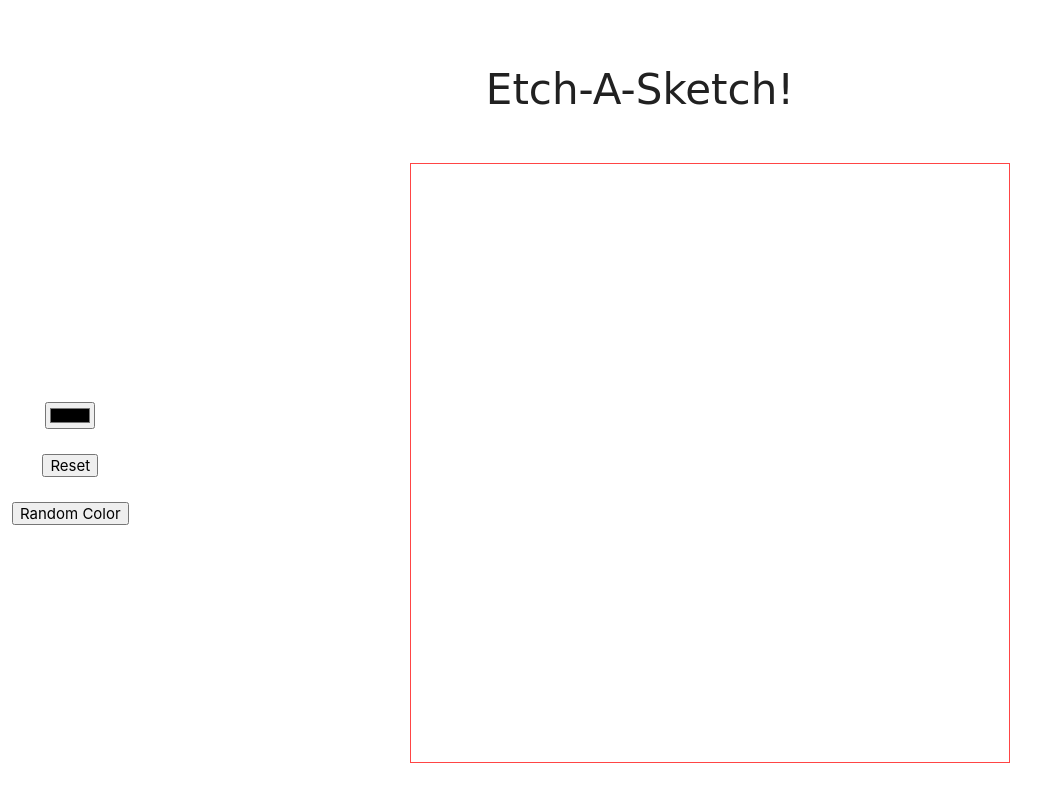
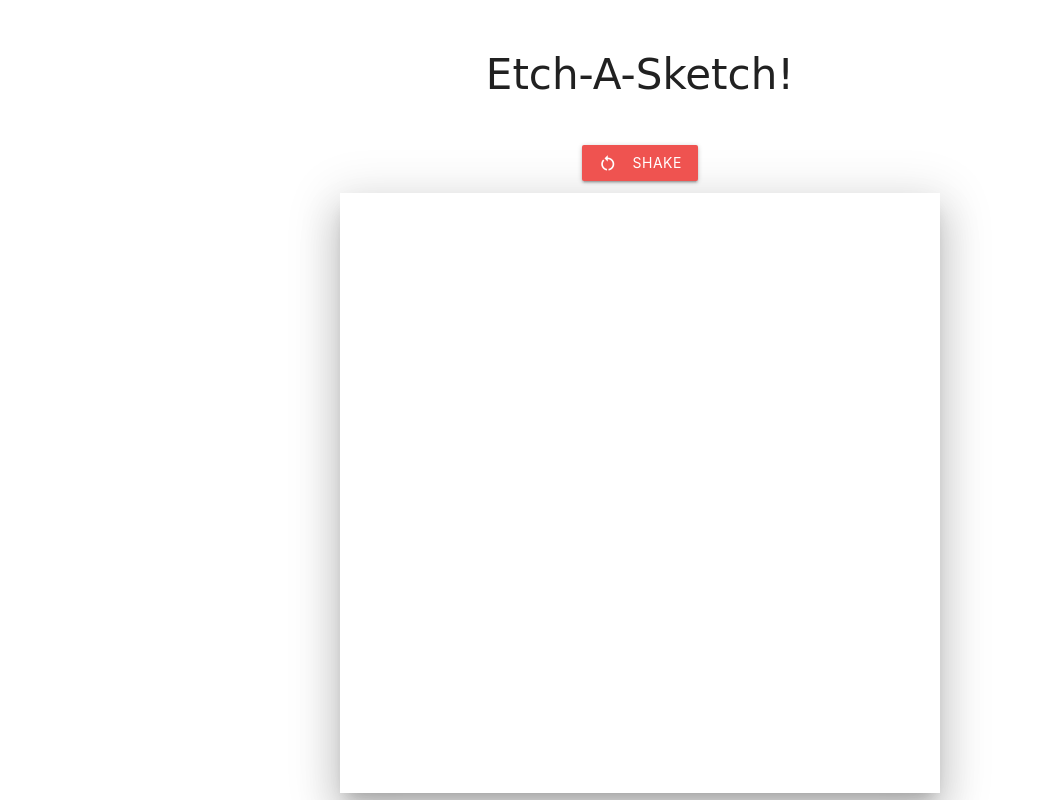
Before and after one commit to mattg1243/top-etchasketch, a plain HTML site: page index.html in a window 1280 px wide. Shown: the whole page, without its empty margins (0-1061 px from the left). Drawn offline with nearby package versions, Linux system fonts and the light colour scheme; a web font is replaced by a local one.

Commit message:
removed everything and made the reset button "shake", added material button and now it works

```diff
--- a/index.html
+++ b/index.html
@@ -9,6 +9,7 @@
     <!--Google fonts-->
     <link rel="preconnect" href="https://fonts.googleapis.com">
     <link rel="preconnect" href="https://fonts.gstatic.com" crossorigin>
+    <link href="https://fonts.googleapis.com/icon?family=Material+Icons" rel="stylesheet">
     <link href="https://fonts.googleapis.com/css2?family=Palette+Mosaic&family=Roboto:wght@100&display=swap" rel="stylesheet">
 
     <link rel="stylesheet" href="style/style.css">
@@ -18,17 +19,12 @@
 <body>
 
     <h1 class="maintitle">Etch-A-Sketch!</h1>
-    <main>
+
     <div id='settings'>
-        <input type="color" id="colorpicker">
-        <button id="reset">Reset</button>
-        <button id="rancolor">Random Color</button>
+        <a id="reset" class="waves-effect waves-light red lighten-1 btn"><i class="material-icons left">restart_alt</i>Shake</a>
     </div>
-    <div id='sketchcont' class="sketchcont">
 
-        <div id="cellOrigin" class="sketchcell"></div>
+    <div id='sketchcont' class="sketchcont z-depth-5"></div>
 
-    </div>
-    </main>
 </body>
 </html>
--- a/scripts/script.js
+++ b/scripts/script.js
@@ -1,8 +1,11 @@
+const DEFAULT_SIZE = 16;
+
 const body = document.querySelector('body')
 const sketchCont = document.querySelector('#sketchcont');
 const sketchCell = document.querySelector('#cellOrigin');
 const allCells = document.querySelectorAll('.sketchcell')
-const resetButton = document.querySelector('#reset')
+const resetButton = document.querySelector('#reset');
+const randomColorButton = document.querySelector('#rancolor');
 
 resetButton.onclick = () => reset();
 
@@ -12,18 +15,16 @@ function draw(e) {
     e.target.style.backgroundColor = drawingColor;
 }
 
-function reset() {
-    let newsize = prompt('How big would you like your new grid?');
-    setGrid(newsize, newsize);
-    clearGrid();
-}
-
 function changeColor(newColor) {
     drawingColor = newColor;
 }
 
+function randomColor() {
+    drawingColor = Math.floor(Math.random()*16777215).toString(16);
+}
+
 function clearGrid() {
-    allCells.forEach(cell => cell.style.setProperty('background-color', 'white'));
+    sketchCont.innerHTML = '';
 }
 
 function setGrid(rows, columns) {
@@ -33,11 +34,16 @@ function setGrid(rows, columns) {
 
     for (let i = 0; i < (rows * columns) ; i++) {
         const newcell = document.createElement('div');
-        newcell.setAttribute('class', 'sketchCell');
+        //newcell.setAttribute('class', 'sketchCell');
         newcell.addEventListener('mouseover', draw)
         sketchCont.appendChild(newcell);
     }
 }
 
+function reset() {
+    let newsize = prompt('How big would you like your new grid?');
+    clearGrid();
+    setGrid(newsize, newsize);
+}
 
 setGrid(32, 32);
--- a/style/style.css
+++ b/style/style.css
@@ -6,7 +6,7 @@
 h1 {
     display: flex;
     justify-content: center;
-    padding: 25px;
+    padding: 10px;
 }
 
 .maintitle {
@@ -17,9 +17,10 @@ h1 {
 .sketchcont {
     display: grid;
     margin: auto;
-    border: .5px solid rgb(255, 69, 69);
+    border: .25px thin rgb(255, 69, 69);
     width: 600px;
     height: 600px;
+    padding: 25x;
     grid-template-columns: repeat(var(--grid-columns), 1fr);
     grid-template-rows: repeat(var(--grid-rows), 1fr);
     background-color: white;
@@ -31,6 +32,10 @@ h1 {
     transition-timing-function: linear;
     color: white;
 
+}
+
+.white {
+    color: white !important;
 }
 
 #settings {
```
